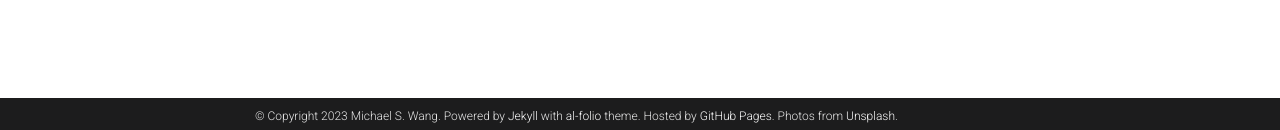
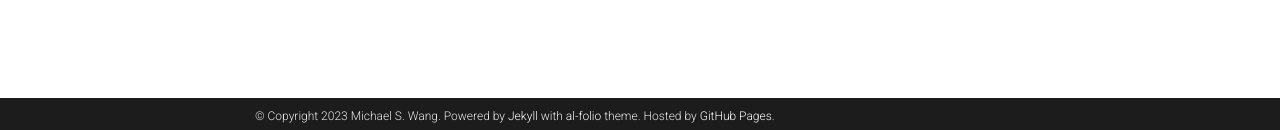
Before and after one commit to michaelwsd/michaelwsd.github.io, a Jekyll site: the page built from _pages/teaching.md, in a window 1280 px wide. Shown: the part 767-897 px from the top of the page. Built offline with Jekyll 4.4.1, drawn with Linux system fonts in a browser that asks for light colours; comment, search, counter and statistics services are not loaded; a style sheet for code colours, icons or effects is not loaded; some of the changed lines change nothing that is shown.

Commit message:
Update _config.yml

```diff
--- a/_config.yml
+++ b/_config.yml
@@ -12,14 +12,13 @@
 footer_text: >
   Powered by <a href="https://jekyllrb.com/" target="_blank">Jekyll</a> with <a href="https://github.com/alshedivat/al-folio">al-folio</a> theme.
   Hosted by <a href="https://pages.github.com/" target="_blank">GitHub Pages</a>.
-  Photos from <a href="https://unsplash.com" target="_blank">Unsplash</a>.
-keywords: jekyll, jekyll-theme, academic-website, portfolio-website  # add your own keywords or leave empty
+keywords:  # add your own keywords or leave empty
 
 lang: en # the language of your site (for example: en, fr, cn, ru, etc.)
-icon: ⚛️  # the emoji used as the favicon (alternatively, provide image name in /assets/img/)
+icon: ⚛️ # the emoji used as the favicon (alternatively, provide image name in /assets/img/)
 
 url: https://shiro1729.github.io # the base hostname & protocol for your site
-baseurl: # the subpath of your site, e.g. /blog/
+baseurl: /al-folio # the subpath of your site, e.g. /blog/
 last_updated: false # set to true if you want to display last updated in the footer
 impressum_path:  # set to path to include impressum link in the footer, use the same path as permalink in a page, helps to conform with EU GDPR
 
@@ -45,7 +44,7 @@
 # will use title and url fields
 # Take a look to https://github.com/jekyll/jekyll-feed for more customization
 
-rss_icon: true
+rss_icon: false
 
 # -----------------------------------------------------------------------------
 # Layout
@@ -71,11 +70,11 @@
 # Social integration
 # -----------------------------------------------------------------------------
 
-github_username: # your GitHub user name
+github_username: shiro1729
 gitlab_username: # your GitLab user name
 twitter_username: # your Twitter handle
 mastodon_username: # your mastodon instance+username in the format instance.tld/@username
-linkedin_username: # your LinkedIn user name
+linkedin_username: michael s. wang
 telegram_username: # your Telegram user name
 scholar_userid: # your Google Scholar ID
 semanticscholar_id: # your Semantic Scholar ID
@@ -103,10 +102,10 @@
 instagram_id: # your instagram id
 facebook_id: # your facebook id
 youtube_id: # your youtube channel id (youtube.com/@<youtube_id>)
-discord_id: # your discord id (18-digit unique numerical identifier)
+discord_id: shiro1729
 
 contact_note: >
-  You can even add a little note about which of these is the best way to reach you.
+  Welcome to connect!
 
 # -----------------------------------------------------------------------------
 # Analytics and search engine verification
@@ -323,7 +322,7 @@
 # -----------------------------------------------------------------------------
 
 imagemagick:
-  enabled: true # enables responsive images for your site (recommended, see https://github.com/alshedivat/al-folio/issues/537)
+  enabled: false # enables responsive images for your site (recommended, see https://github.com/alshedivat/al-folio/issues/537)
   widths:
     - 480
     - 800
```
